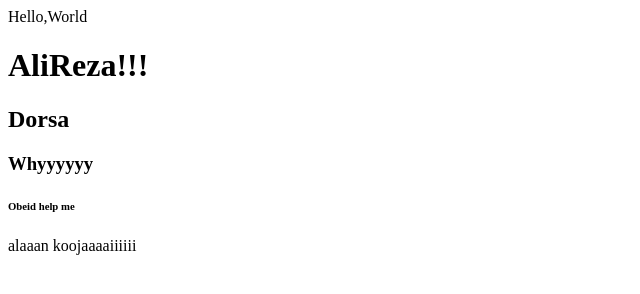
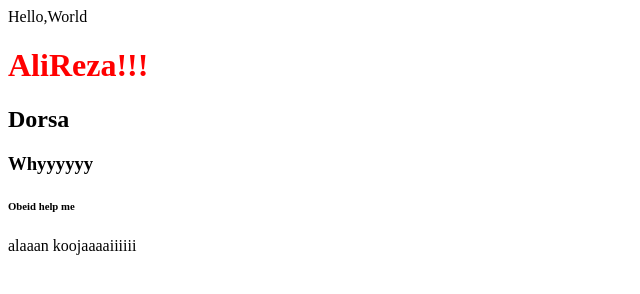
Before and after one commit to alirezakarami76/FirstOne, a plain HTML site: page index.html in a window 1280 px wide. Shown: the whole page, without its empty margins (0-640 px from the left). Drawn offline with Linux system fonts and the light colour scheme.

Commit message:
add color

```diff
--- a/index.html
+++ b/index.html
@@ -7,7 +7,7 @@
 </head>
 <body>
     Hello,World
-    <h1>AliReza!!!</h1>
+    <h1 style="color: red;">AliReza!!!</h1>
     <H2>Dorsa</H2>
     <h3>Whyyyyyy</h3>
     <h6>Obeid help me</h6>
```
